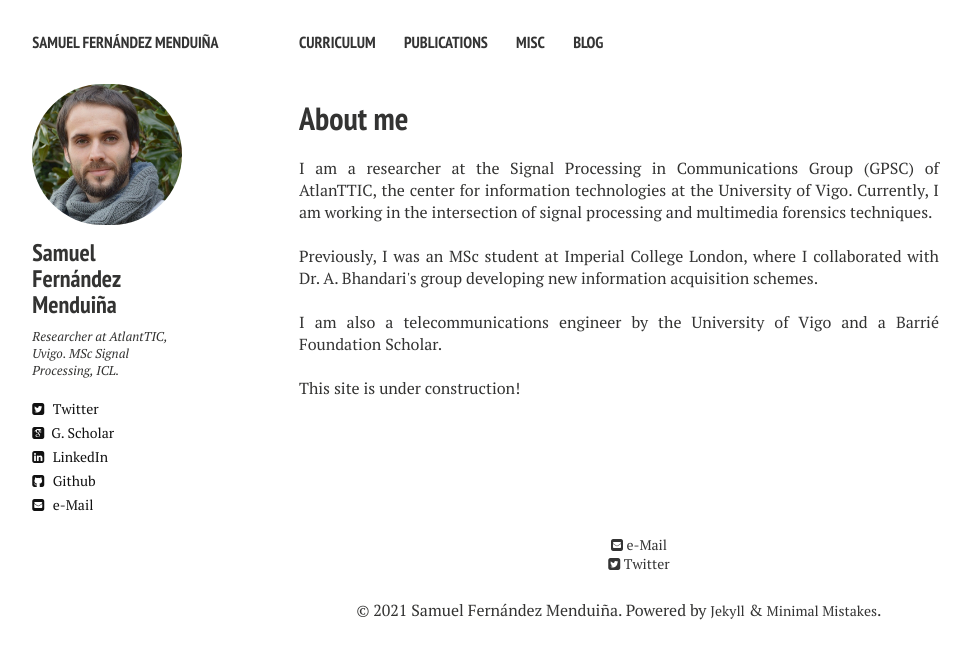
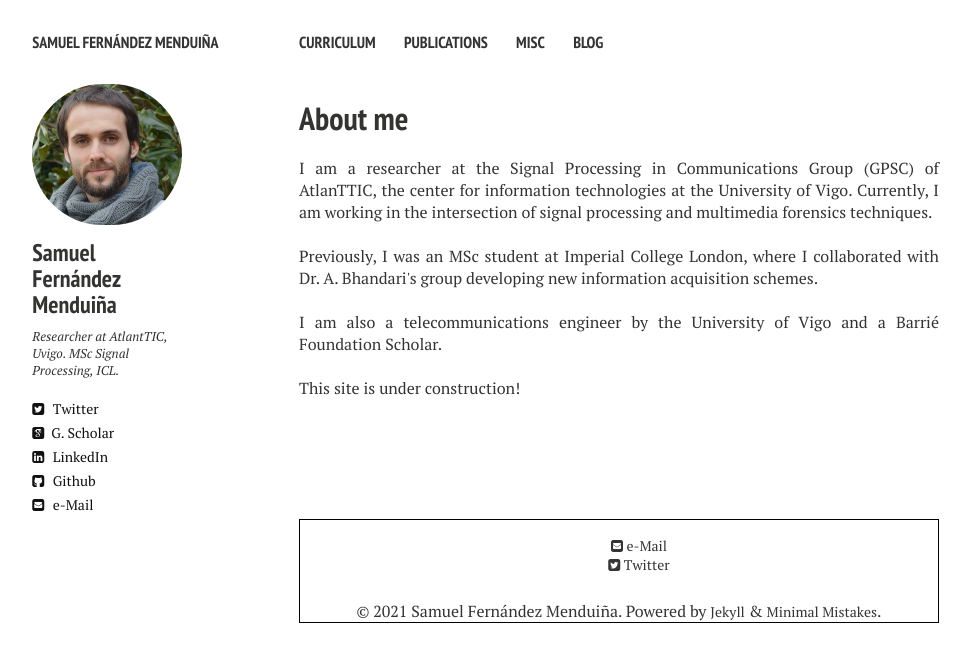
Before and after one commit to sf219/sfweb, a Jekyll site: the page built from index.md, in a window 1280 px wide. Shown: the top 662 px of the page, without its empty margins (21-992 px from the left). Built offline with Jekyll 4.4.1, drawn with Linux system fonts in a browser that asks for light colours; nearby versions of some CDN libraries.

Commit message:
Update _footer.html

```diff
--- a/_includes/_footer.html
+++ b/_includes/_footer.html
@@ -4,7 +4,10 @@
 <head>
 <style>
 #div1 {
-    margin:auto;
+    border: 1px solid black;
+    float: none;
+    margin-right: auto;
+    margin-left: auto;
     text-align:center;
 }
 </head>
```
